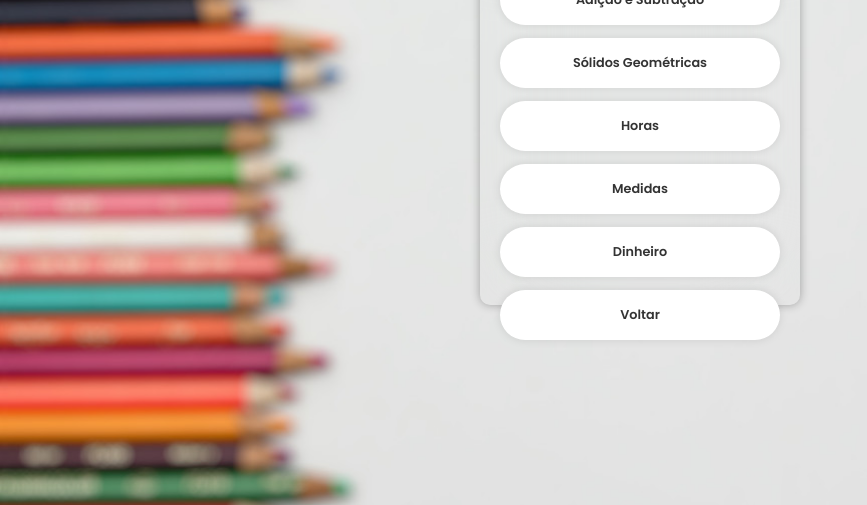
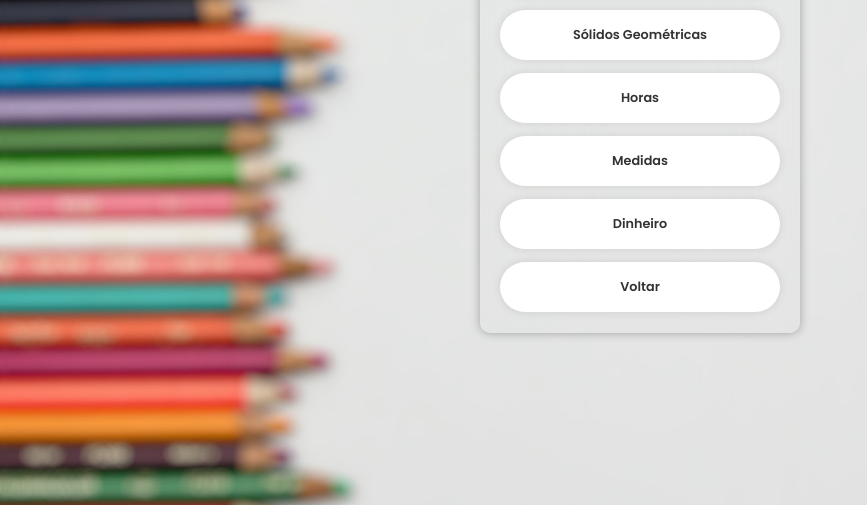
Before and after one commit to andreluizf-dev/julia, a plain HTML site: page math/math.html in a window 1280 px wide. Shown: the part 295-800 px from the top of the page, without its empty margins (0-867 px from the left). Drawn offline with Linux system fonts and the light colour scheme.

Commit message:
Add files via upload

```diff
--- a/css/style.css
+++ b/css/style.css
@@ -20,7 +20,7 @@
 }
 
 .cont_math{
-    height: 400px;
+    height: 456px;
 }
 
 .titulo_ing{
```
